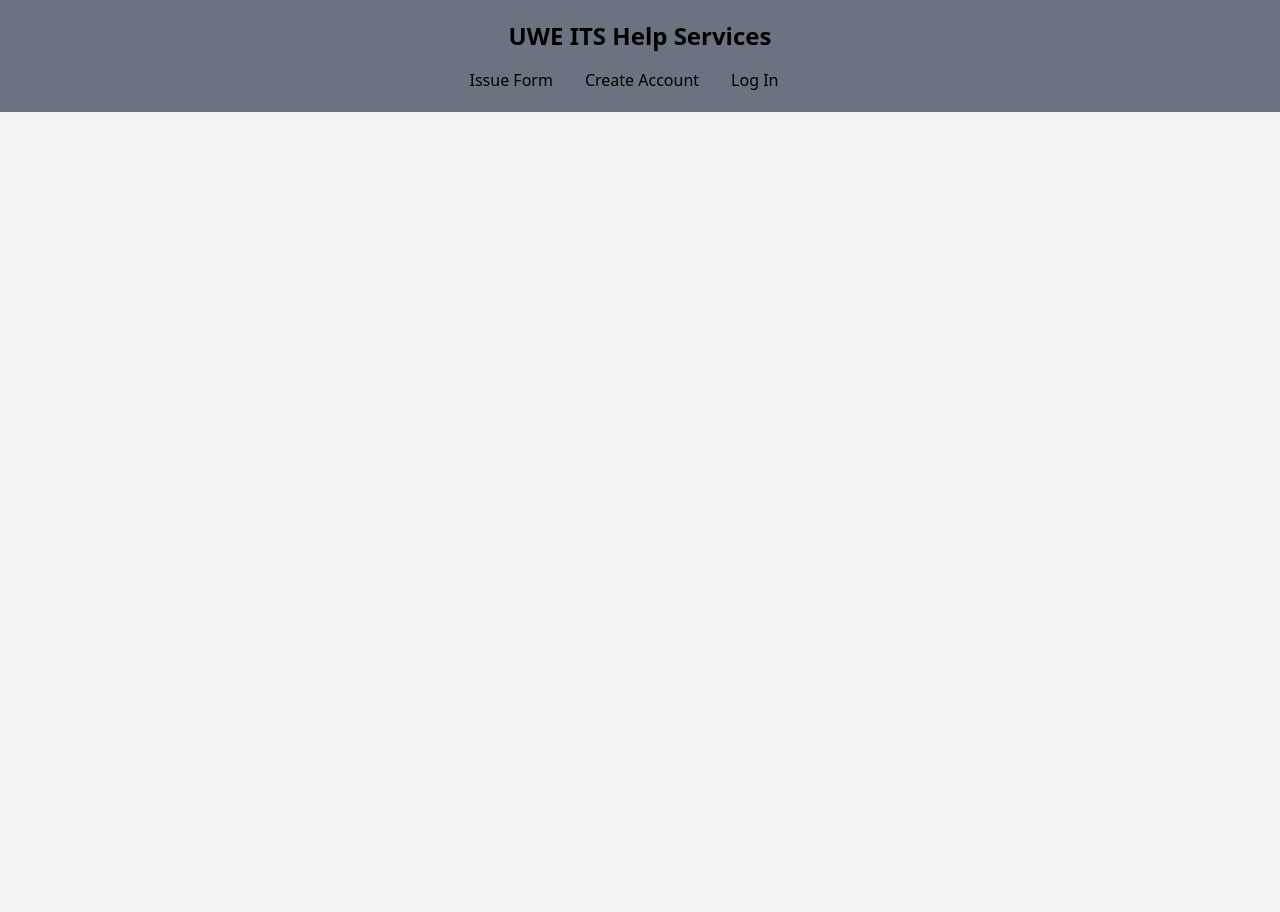
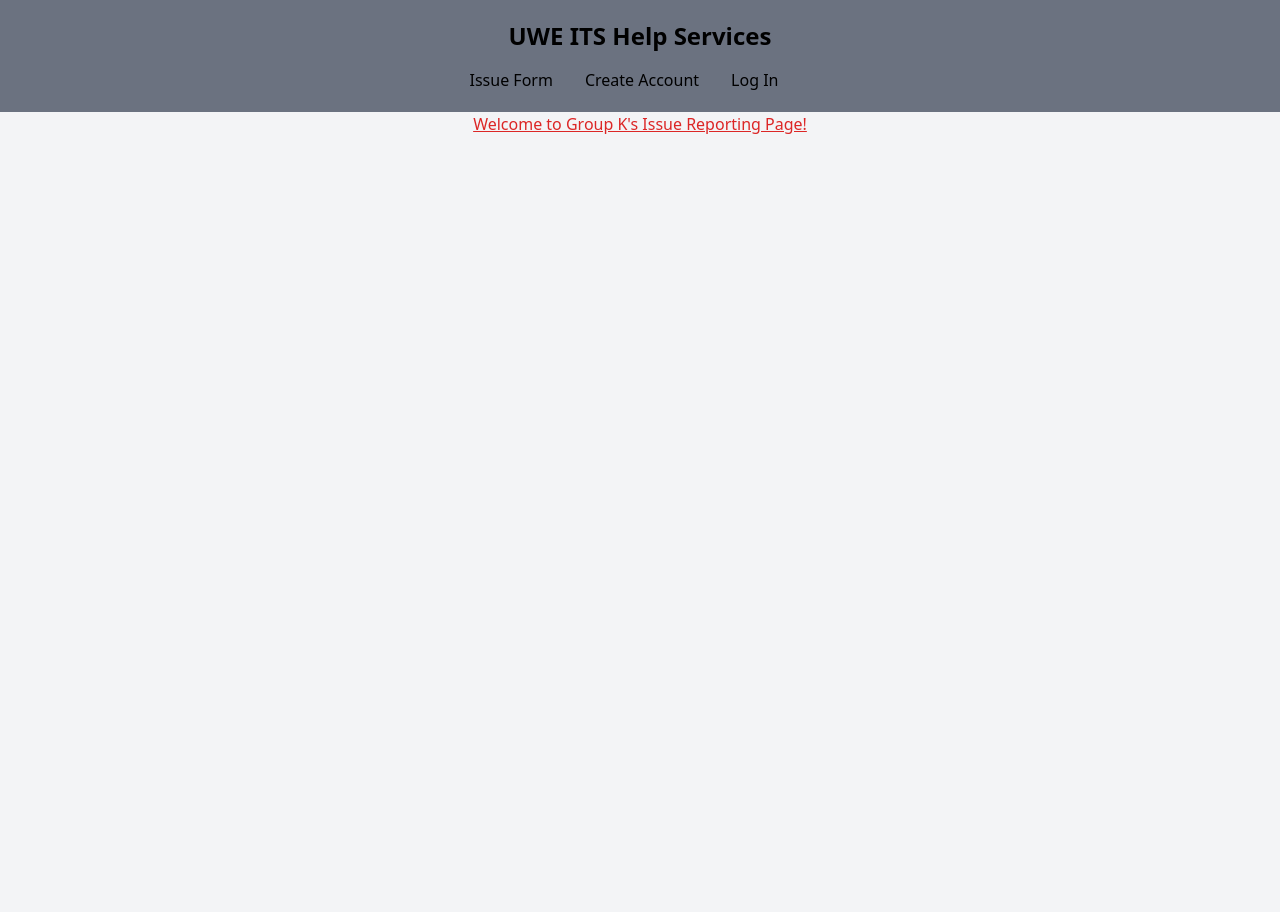
Before and after one commit to Ismailn16/groupKemailSystem, a Flask app: page / in a window 1280 px wide. Run offline with Flask 3, Linux system fonts and the light colour scheme; style sheets or scripts are compiled from the project's sources; some libraries are stand-ins or nearby versions.

Commit message:
tiny update

```diff
--- a/templates/test.html
+++ b/templates/test.html
@@ -26,8 +26,13 @@
 
 
 <body>
-    <div class="min-h-screen flex items-center justify-center bg-gray-100">
-        <h3>{{ msg }}</h3>
+    <div class="min-h-screen bg-gray-100">
+        <div class="flex items-center justify-center">
+            <p class="text-red-600 underline">Welcome to Group K's Issue Reporting Page!</p>
+        </div>
+        <div>
+
+        </div>
     </div>
 </body>
 
```
